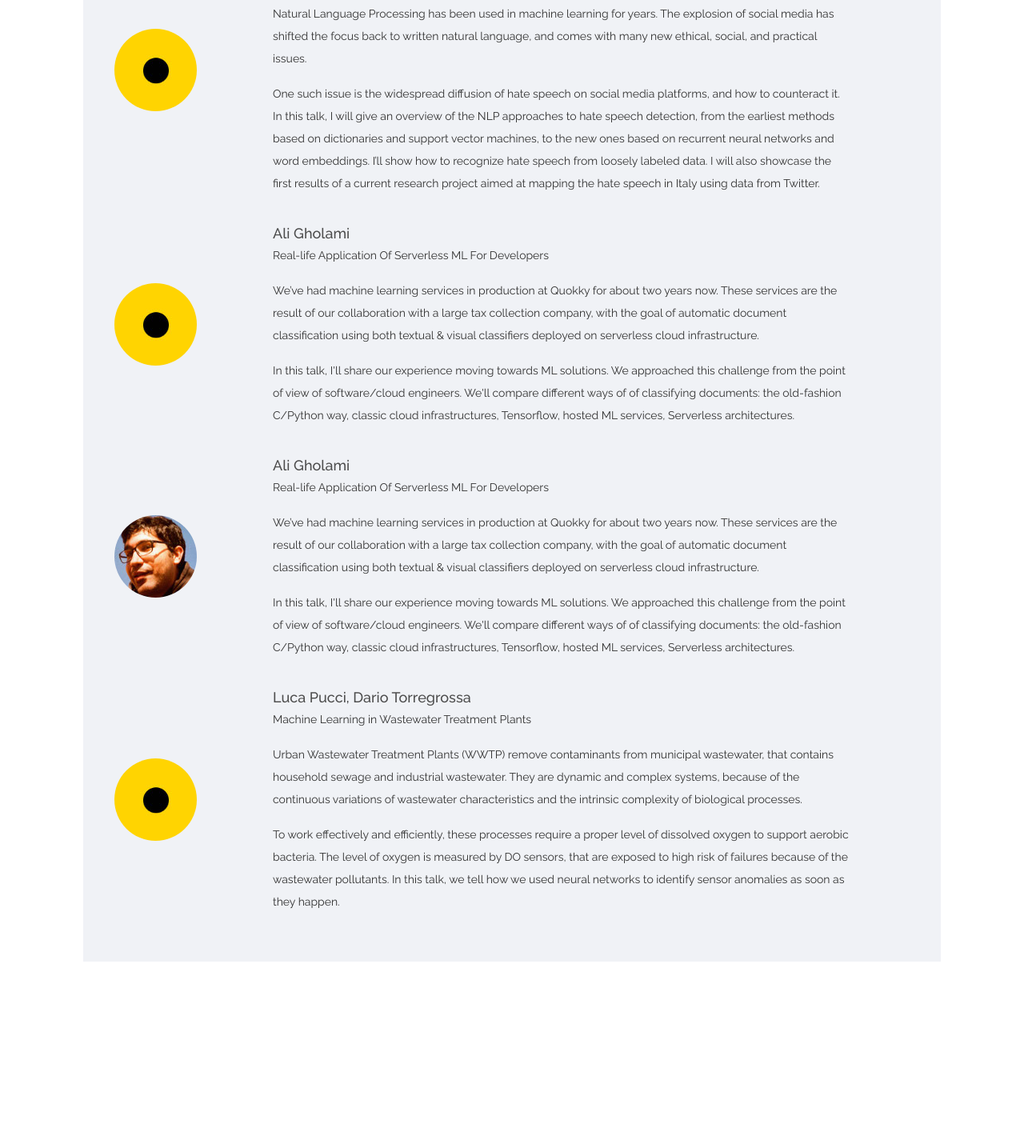
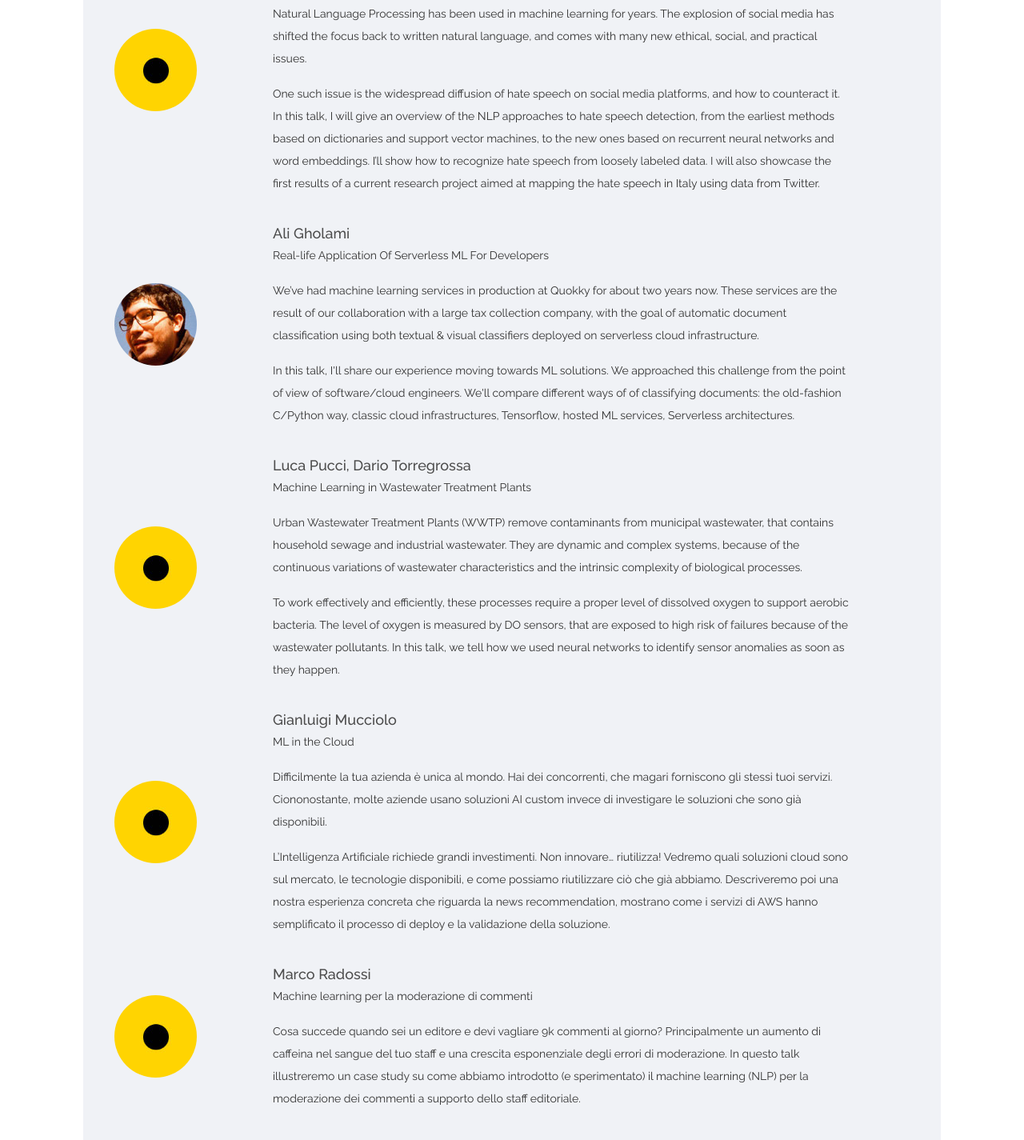
Before and after one commit to coders51/ExMachinaConf, a plain HTML site: page index.html in a window 1280 px wide. Shown: the part 2153-3578 px from the top of the page at 80% size. Drawn offline with Linux system fonts and the light colour scheme.

```diff
--- a/index.html
+++ b/index.html
@@ -367,22 +367,6 @@ aimed at mapping the hate speech in Italy using data from Twitter.
 							</div>
 
 
-							<div class="calendar_item d-flex flex-row align-items-center justify-content-start">
-								<div><div class="calendar_item_image d-none d-sm-block"><img src="images/event_1.jpg" alt=""></div></div>
-								<div class="calendar_item_time d-none d-sm-block">
-									<div></div>
-									<div></div>
-								</div>
-								<div class="calendar_item_text">
-									<div>Ali Gholami</div>
-									<p>Real-life Application Of Serverless ML For Developers</p>
-									<p>We’ve had machine learning services in production at Quokky for about two years now. These services are the result of our collaboration with a large tax collection company, with the goal of automatic document classification using both textual & visual classifiers deployed on serverless cloud infrastructure.
-</p>
-									<p>In this talk, I'll share our experience moving towards ML solutions. We approached this challenge from the point of view of software/cloud engineers. We'll compare different ways of of classifying documents: the  old-fashion C/Python way, classic cloud infrastructures, Tensorflow, hosted ML services, Serverless architectures.
-
-</p>
-								</div>
-							</div>
 
 							<div class="calendar_item d-flex flex-row align-items-center justify-content-start">
 								<div><div class="calendar_item_image d-none d-sm-block"><img src="images/ali.jpg" alt=""></div></div>
@@ -417,6 +401,50 @@ aimed at mapping the hate speech in Italy using data from Twitter.
 </p>
 								</div>
 							</div>
+
+
+							<div class="calendar_item d-flex flex-row align-items-center justify-content-start">
+								<div><div class="calendar_item_image d-none d-sm-block"><img src="images/event_1.jpg" alt=""></div></div>
+								<div class="calendar_item_time d-none d-sm-block">
+									<div></div>
+									<div></div>
+								</div>
+								<div class="calendar_item_text">
+									<div>Gianluigi Mucciolo</div>
+									<p>ML in the Cloud
+
+</p>
+									<p>Difficilmente la tua azienda è unica al mondo. Hai dei concorrenti, che magari forniscono gli stessi tuoi servizi. Ciononostante, molte aziende usano soluzioni AI custom invece di investigare le soluzioni che sono già disponibili.
+
+</p>
+									<p>L’Intelligenza Artificiale richiede grandi investimenti. Non innovare… riutilizza! Vedremo quali soluzioni cloud sono sul mercato, le tecnologie disponibili, e come possiamo riutilizzare ciò che già abbiamo. Descriveremo poi una nostra esperienza concreta che riguarda la news recommendation, mostrano come i servizi di AWS hanno semplificato il processo di deploy e la validazione della soluzione.
+
+									</p>
+								</div>
+							</div>
+
+
+							<div class="calendar_item d-flex flex-row align-items-center justify-content-start">
+								<div><div class="calendar_item_image d-none d-sm-block"><img src="images/event_1.jpg" alt=""></div></div>
+								<div class="calendar_item_time d-none d-sm-block">
+									<div></div>
+									<div></div>
+								</div>
+								<div class="calendar_item_text">
+									<div>Marco Radossi</div>
+									<p>Machine learning per la moderazione di commenti
+
+
+</p>
+									<p>Cosa succede quando sei un editore e devi vagliare 9k commenti al giorno? Principalmente un aumento di caffeina nel sangue del tuo staff e una crescita esponenziale degli errori di moderazione. In questo talk illustreremo un case study su come abbiamo introdotto (e sperimentato) il machine learning (NLP) per la moderazione dei commenti a supporto dello staff editoriale.
+
+
+									</p>
+								</div>
+							</div>
+
+
+
 
 						</div>
 					</div>
```
